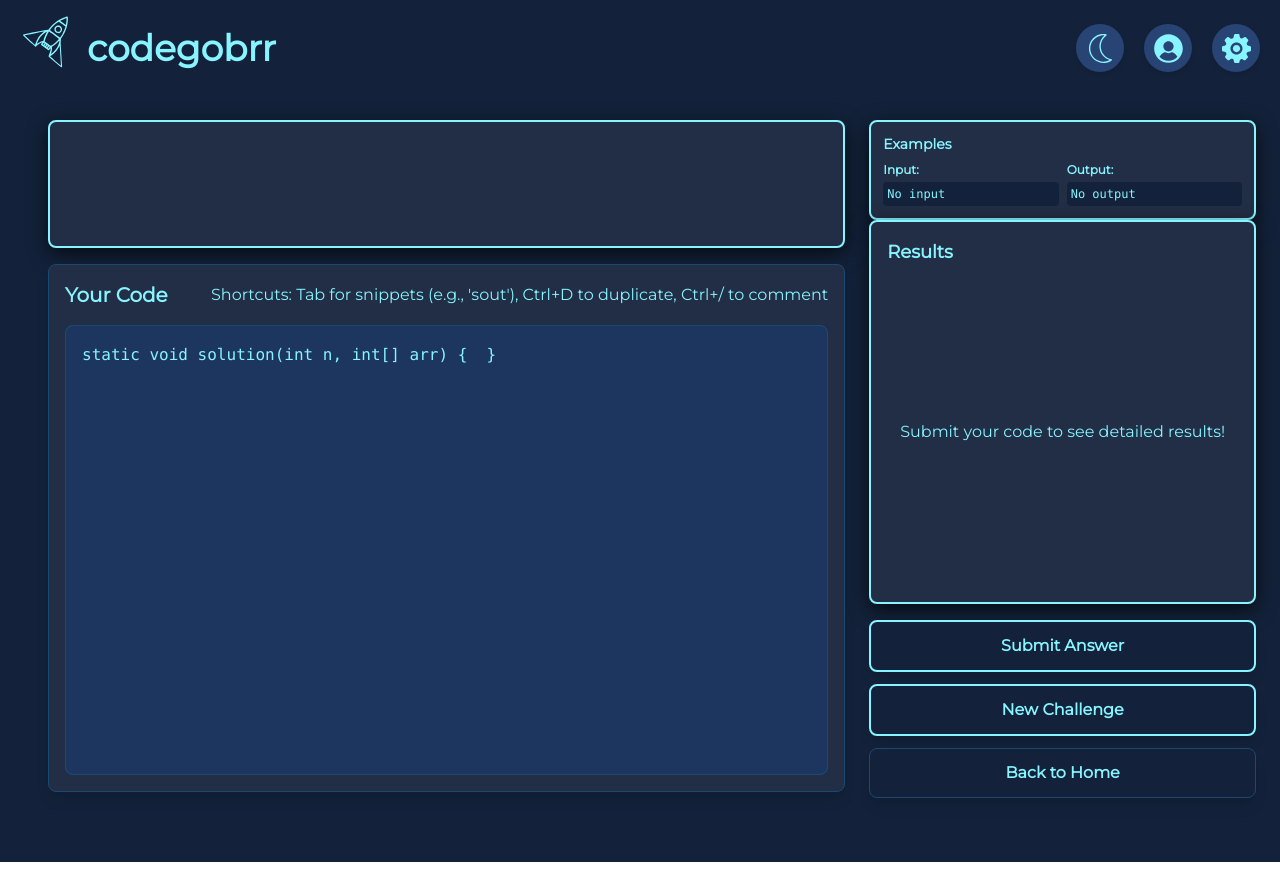
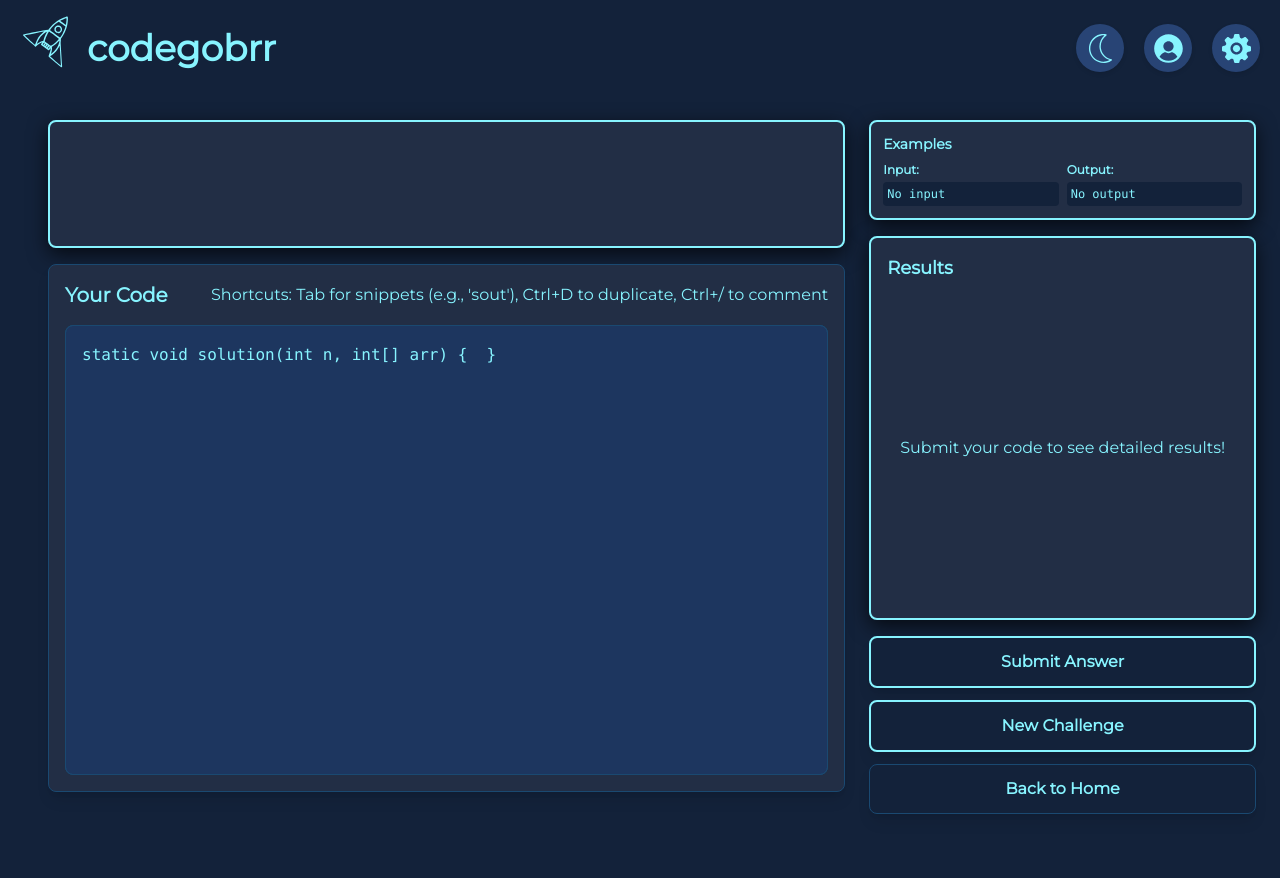
Before and after one commit to JavaBootcampJuly2025/Coderacer, a React (Create React App) app in the folder frontend/: page /gamemode in a window 1280 px wide. Built offline with nearby package versions, Linux system fonts and the light colour scheme.

Commit message:
Margin between example and result panels; made default difficulty to be easy

```diff
--- a/frontend/src/components/RightPanel.jsx
+++ b/frontend/src/components/RightPanel.jsx
@@ -32,7 +32,7 @@ const PANEL_CONFIG = {
 };
 
 const RightPanel = () => {
-    const [selectedDifficulty, setSelectedDifficulty] = useState('MEDIUM');
+    const [selectedDifficulty, setSelectedDifficulty] = useState('EASY');
 
     const navigate = useNavigate();
 
--- a/frontend/src/pages/GameMode.js
+++ b/frontend/src/pages/GameMode.js
@@ -86,7 +86,7 @@ const GameMode = () => {
                     {/* Right Side - Compact Examples and Enhanced Results (1/3 width) */}
                     <div className="examples-section mb-4">
                         {/* Compact Example Input/Output - Horizontal Layout */}
-                        <div className="bg-[var(--sliderhover)] rounded-lg p-3 border-2 border-[var(--accent)] strong-shadow">
+                        <div className="bg-[var(--sliderhover)] rounded-lg p-3 border-2 border-[var(--accent)] strong-shadow mb-4">
                             <h3 className="text-sm font-bold text-[var(--text)] mb-2">Examples</h3>
                             <div className="flex gap-2 overflow-hidden">
                                 <div className="flex-1">
```
